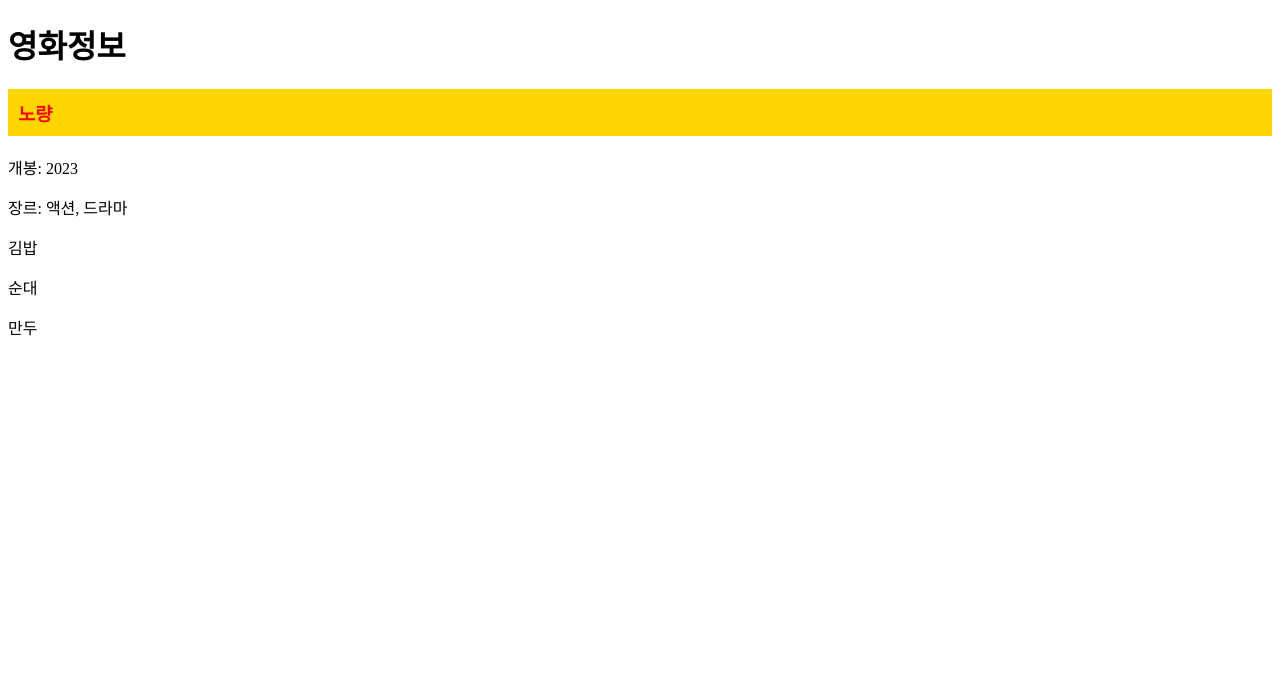
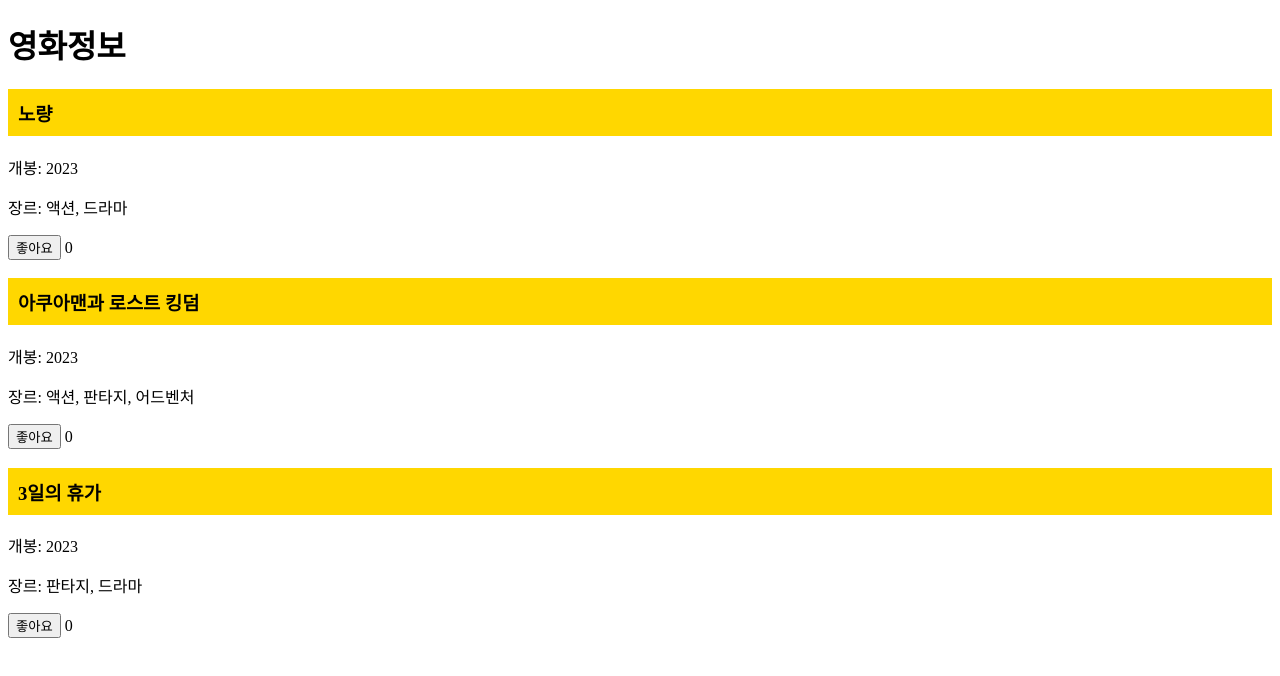
Before and after one commit to bani92/movie-info, a Vue app: page / in a window 1280 px wide. Shown: the top 676 px of the page. Built offline with nearby package versions, Linux system fonts and the light colour scheme.

Commit message:
조회수 개별표시

```diff
--- a/src/App.vue
+++ b/src/App.vue
@@ -1,28 +1,47 @@
 <template>
   <h1>영화정보</h1>
-  <div>
-    <h3 class="bg-yellow" :style="textRed">{{ title }}</h3>
-    <p>개봉: {{ year }}</p>
-    <p>장르: {{ category }}</p>
+  <div v-for="(data, i) in data" :key="i">
+    <h3 class="bg-yellow" :style="textRed">{{ data.title }}</h3>
+    <p>개봉: {{ data.year }}</p>
+    <p>장르: {{ data.category }}</p>
+    <button @click="increseLike(i)">좋아요</button> <span>{{ data.cnt }}</span>
   </div>
-  <p v-for="(item,i) in foods" :key="i">
-    {{ item}}
-  </p>
 </template>
 
 <script>
 export default {
-  name: 'App',
+  name: "App",
   data() {
     return {
-      foods: ["김밥","순대","만두"],
-      title: "노량",
-      year: 2023,
-      category: "액션, 드라마",
-      textRed: "color: red",
-    }
-  }
-}
+      data: [
+        {
+          title: "노량",
+          year: 2023,
+          category: "액션, 드라마",
+          textRed: "color: red",
+          cnt: 0,
+        },
+        {
+          title: "아쿠아맨과 로스트 킹덤",
+          year: 2023,
+          category: "액션, 판타지, 어드벤처",
+          cnt: 0,
+        },
+        {
+          title: "3일의 휴가",
+          year: 2023,
+          category: "판타지, 드라마",
+          cnt: 0,
+        },
+      ],
+    };
+  },
+  methods: {
+    increseLike(i) {
+      this.data[i].cnt += 1;
+    },
+  },
+};
 </script>
 
 <style>
```
